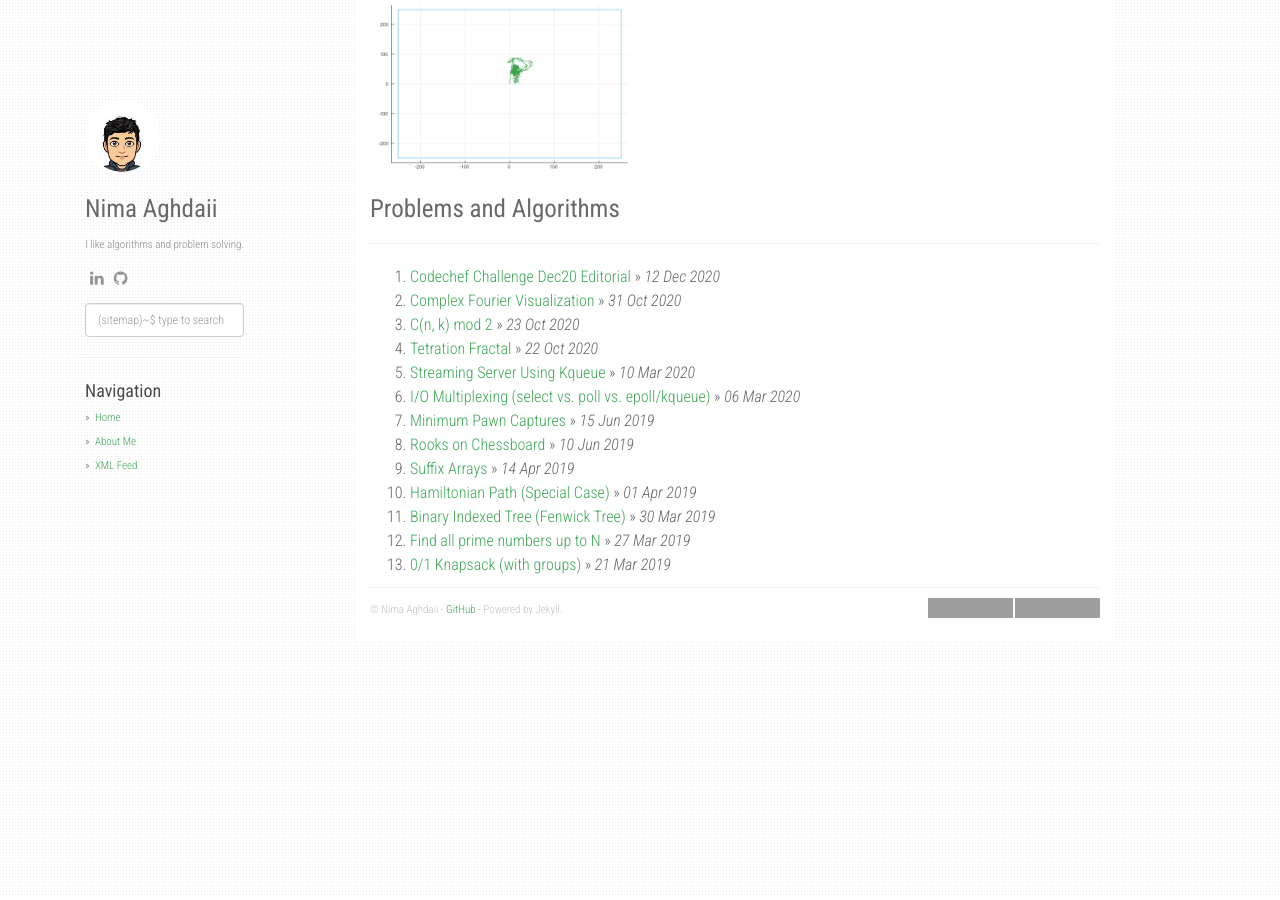
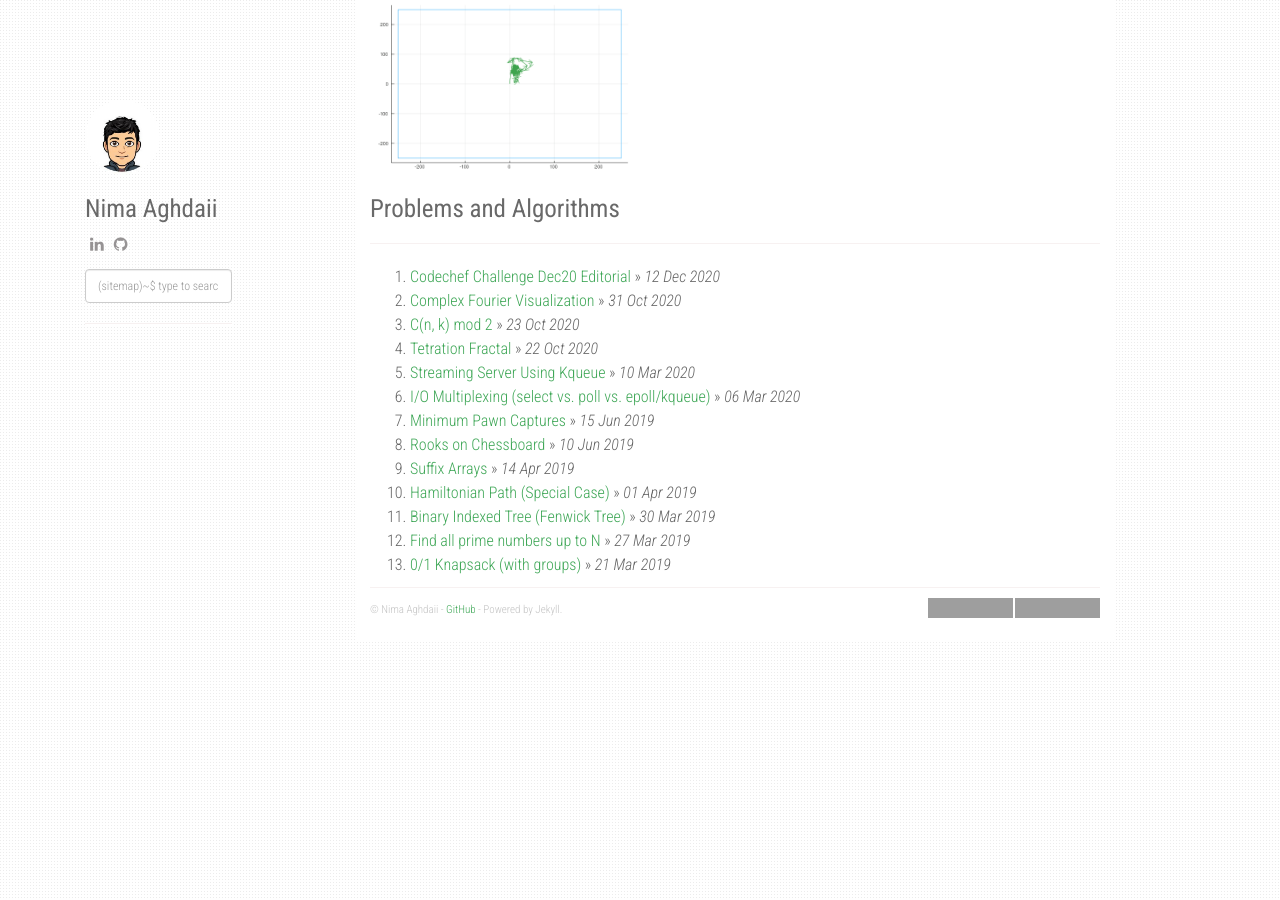
Before and after one commit to nima101/nima101.github.io, a Jekyll site: the page built from index.html, in a window 1280 px wide. Built offline with Jekyll 4.4.1, drawn with Linux system fonts in a browser that asks for light colours; nearby versions of some CDN libraries; the list of posts is cut into pages by our own code; grey boxes are pictures that could not be loaded.

Commit message:
simplify

```diff
--- a/_config.yml
+++ b/_config.yml
@@ -2,7 +2,8 @@
 description: Problems and Algorithms
 author: Nima Aghdaii
 github: https://github.com/nima101
-about: I like algorithms and problem solving.
+# about: I like algorithms and problem solving.
+navbar: false
 disqus_shortname: nima101algoblog
 
 google_analytics: UA-49182060-2
--- a/_layouts/default.html
+++ b/_layouts/default.html
@@ -135,6 +135,7 @@
             <ul class="search__results" id="js-search__results"></ul>
           </div>
           <hr />
+          {% if site.navbar %}
           <ul class="sidebar-nav">
             <strong>Navigation</strong>
             <li><a href="/">Home</a></li>
@@ -142,6 +143,7 @@
               <li><a class="about" href="{{ i.url }}">{{ i.text }}</a></li>
             {% endfor %}
           </ul>
+          {% endif %}
         </div>
         <!-- end /.fixed-condition -->
       </div>
```
